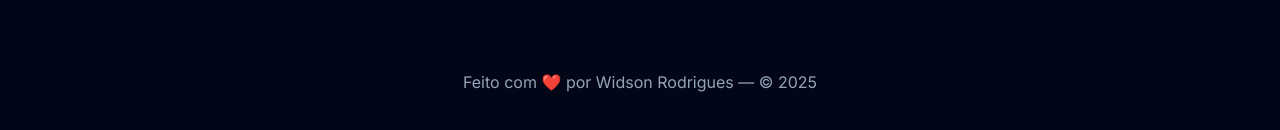
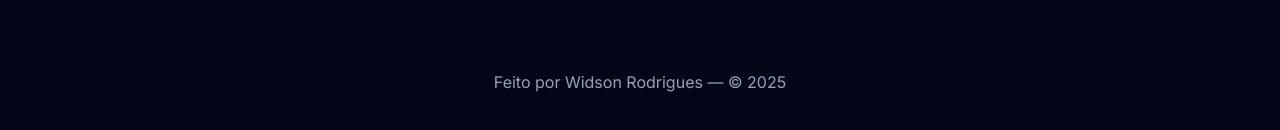
Before and after one commit to Widson64x/Widson.Araujo, a plain HTML site: page index.html in a window 1280 px wide. Shown: the part 2309-2439 px from the top of the page. Drawn offline with nearby package versions, Linux system fonts and the light colour scheme.

Commit message:
Update index.html

```diff
--- a/index.html
+++ b/index.html
@@ -220,7 +220,7 @@
     </div>
   </section>
 
-  <footer class="text-center text-muted pb-10">Feito com ❤️ por Widson Rodrigues — © <span id="year"></span></footer>
+  <footer class="text-center text-muted pb-10">Feito por Widson Rodrigues — © <span id="year"></span></footer>
 
   <div id="themeModal" class="fixed inset-0 z-50 hidden items-center justify-center bg-black/60 backdrop-blur-sm no-print">
     <div class="w-[min(500px,92vw)] rounded-2xl border-dynamic bg-card p-4 shadow-glow">
```
